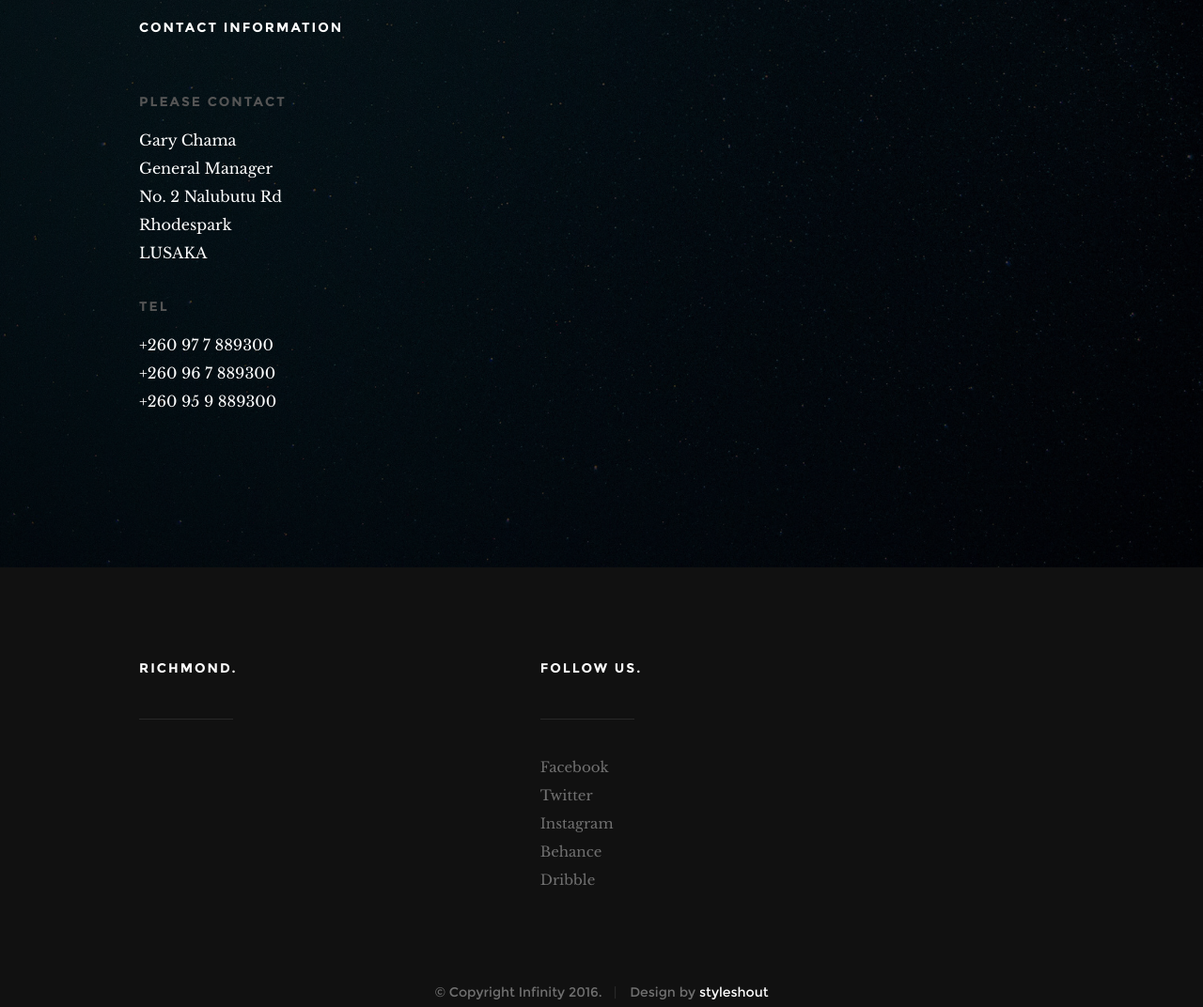
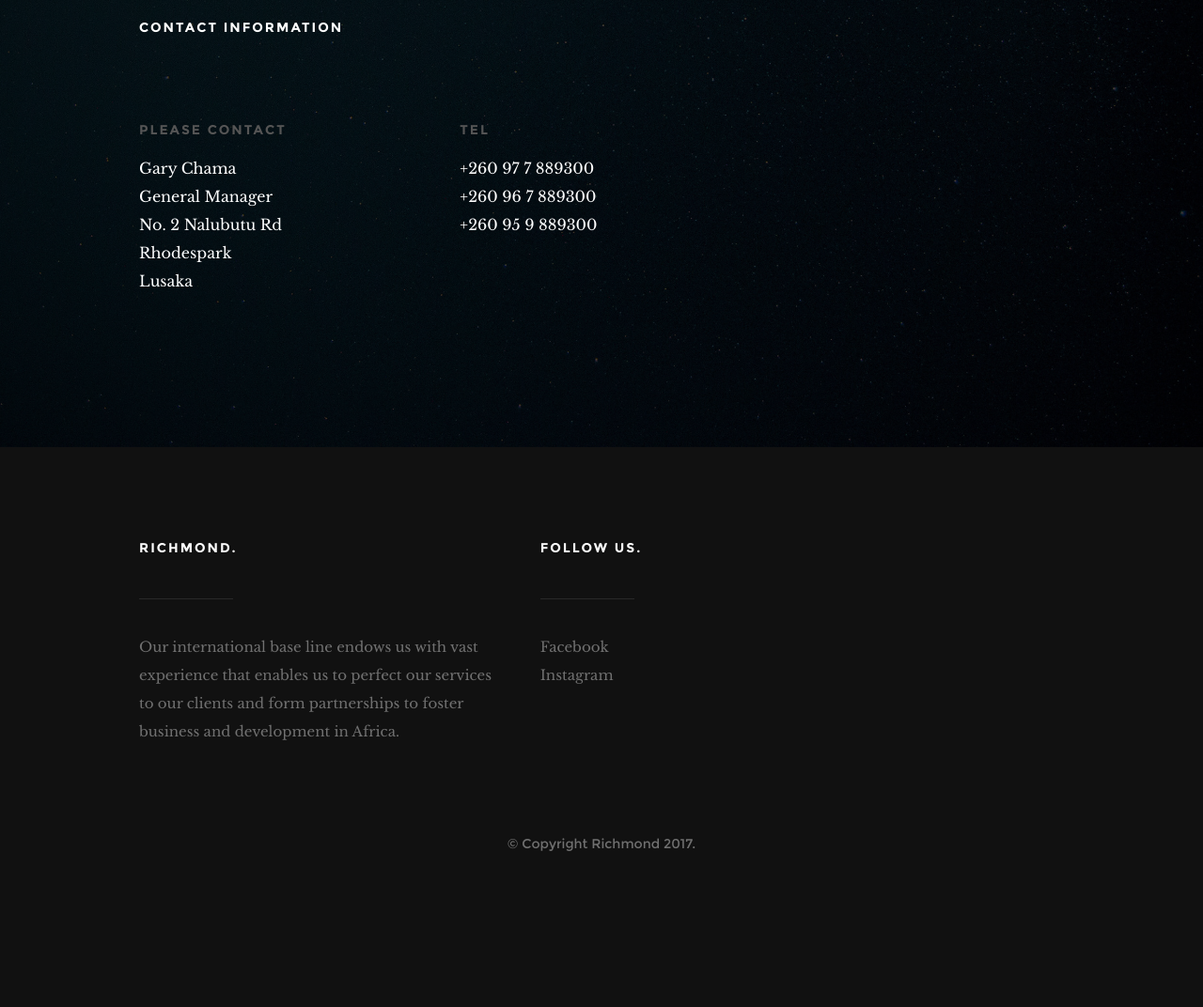
Before and after one commit to richardmwaba/Richmond-Adverts, a plain HTML site: page index.html in a window 1280 px wide. Shown: the part 6420-7492 px from the top of the page at 94% size. After the commit the page ends 7334 px from the top, so only its background shows below. Drawn offline with Linux system fonts and the light colour scheme; files whose address does not match are found by name.

```diff
--- a/index.html
+++ b/index.html
@@ -476,10 +476,14 @@
 
    	<div class="row contact-content">
 
-         <div class="col-four tab-full contact-info end animate-this">
+         <div class="col-four tab-full contact-info animate-this">
+         	<h5>Contact Information</h5>
+         </div>
 
-         	<h5>Contact Information</h5>
+   	</div> <!-- end row contact-content -->
+   	<div class="row contact-content">
 
+         <div class="col-four tab-full contact-info animate-this">
          	<div class="cinfo">
 	   			<h6>Please Contact</h6>
 	   			<p>
@@ -487,19 +491,25 @@
 	            	General Manager<br>
 					No. 2 Nalubutu Rd<br>
 					Rhodespark<br>
-					LUSAKA<br>
+					Lusaka<br>
 	            </p>
-				<h6>Tel</h6>
+	   		</div> <!-- end cinfo -->
+
+         </div> <!-- end cinfo -->
+         <div class="col-four tab-full contact-info animate-this">
+         	<div class="cinfo">
+         	<h6>Tel</h6>
 				<p>
 					+260 97 7 889300<br>
 					+260 96 7 889300<br>
 					+260 95 9 889300
 				</p>
-	   		</div> <!-- end cinfo -->
-
-         </div> <!-- end cinfo -->
+			</div>
+      	</div>
+    </div>
 
    	</div> <!-- end row contact-content -->
+
 
 	</section> <!-- end contact -->
 
@@ -514,6 +524,9 @@
 	      	<div class="col-five tab-full footer-about">
 
 	            <h4 class="h05">Richmond.</h4>
+	            <p>
+	            	Our international base line endows us with vast experience that enables us to perfect our services to our clients and form partnerships to foster business and development in Africa.
+	            </p>
 
 		      </div> <!-- end footer-about -->
 
@@ -523,10 +536,7 @@
 
 	      		<ul class="list-links">
 	      			<li><a href="#">Facebook</a></li>
-						<li><a href="#">Twitter</a></li>
 						<li><a href="#">Instagram</a></li>
-						<li><a href="#">Behance</a></li>
-						<li><a href="#">Dribble</a></li>
 					</ul>
 
 	      	</div> <!-- end footer-social -->
@@ -541,8 +551,8 @@
 
       		<div class="col-twelve">
 	      		<div class="copyright">
-		         	<span>© Copyright Infinity 2016.</span>
-		         	<span>Design by <a href="http://www.styleshout.com/">styleshout</a></span>
+		         	<span>© Copyright Richmond 2017.</span>
+		         	<!-- <span>Design by <a href="#">styleshout</a></span> -->
 		         </div>
 	      	</div>
 
```
